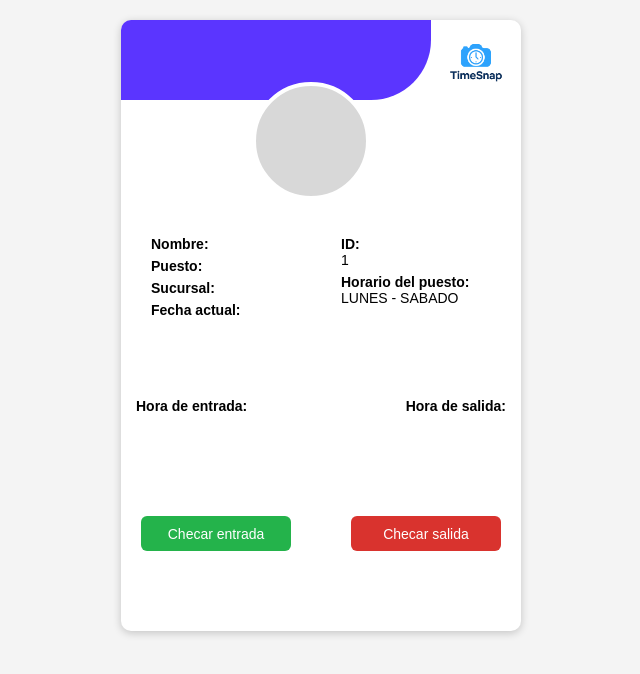
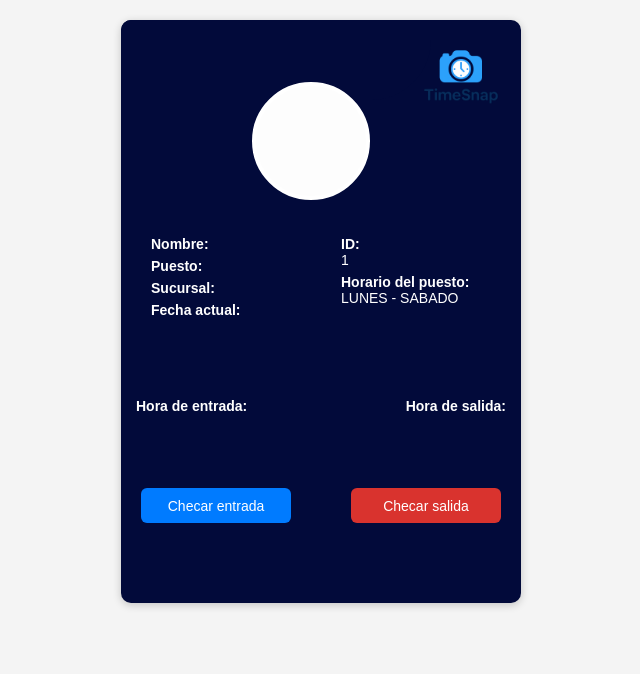
Before and after one commit to CarlosEstra/Timesnap1, a plain HTML site: page Dashboard/dashboard.html in a window 1280 px wide. Shown: the whole page, without its empty margins (319-959 px from the left). Drawn offline with Linux system fonts and the light colour scheme.

Commit message:
CAMBIO DISEÑO

```diff
--- a/Dashboard/dashboard.css
+++ b/Dashboard/dashboard.css
@@ -8,28 +8,33 @@ body {
 }
 
 .card {
-    background: white;
+    background: #020a3a;
     width: 400px;
+    height: 100%;
     border-radius: 10px;
     padding-bottom: 80px;
     box-shadow: 0 2px 8px rgba(0,0,0,0.2);
     overflow: hidden;
     margin-bottom: 50px;
+
 }
 
 .header {
-    background: #5b35ff;
+    background: #020a3a;
+    margin-bottom: 50px;
     height: 80px;
     width: 500px;
     position: relative;
     margin-left: -190px;
     border-bottom-right-radius:60px;
+    color: #f4f4f4;
+
 }
 
 .profile-pic {
     width: 110px;
     height: 110px;
-    background: #d8d8d8;
+    background: #fdfdfd;
     border-radius: 50%;
     margin-left: 130px;
     position: absolute;
@@ -43,7 +48,7 @@ body {
     position: absolute;
     right: 10px;
     top: 10px;
-    width: 70px;
+    width: 100px;
     margin-right:  -90px;
 }
 
@@ -53,6 +58,7 @@ body {
     display: flex;
     justify-content: space-between;
     padding: 10px;
+    color: #ffffff;
 }
 
 .column-left, .column-right {
@@ -67,6 +73,7 @@ body {
     padding: 18px 15px;
     margin-top: -60px;
     font-size: 14px;
+    color: #ffffff;
 }
 
 p {
@@ -89,18 +96,35 @@ span {
     padding: 5px;
     border: none;
     height: 35px;
-    margin-top: -2px;
+    margin-top: -30px;
     font-size: 14px;
     border-radius: 6px;
     cursor: pointer;
-    color: white;
+    color: #ffffff;
 }
 
 .entrada {
-    background: #24b34b;
+    background: #007bff;
 
 }
 
 .salida {
     background: #d9332e;
 }
+
+/* Adaptación para pantallas pequeñas */
+@media (max-width: 400px) {
+  .title {
+    font-size: 22px;
+  }
+
+  .logo {
+    width: 70px;
+    height: 70px;
+  }
+
+  input,
+  button {
+    font-size: 15px;
+  }
+}
--- a/login.css
+++ b/login.css
@@ -21,6 +21,10 @@
   width: 120px;
   height: 120px;
   margin-bottom: -20px;
+  border-radius: 10px;
+  border:solid 2px;
+  border-color:#020a3a;
+  background-color: #fafafa;
 
 }
 
--- a/registrar_entrada/registrar_entrada.css
+++ b/registrar_entrada/registrar_entrada.css
@@ -4,7 +4,7 @@
   align-items: center;
   text-align: center;
   font-family: 'Arial', sans-serif;
-  background-color: white;
+  background-color: #020a3a;
   width: 400px;
   height: 700px;
   margin: 2rem auto;
@@ -13,15 +13,20 @@
   padding: 20px;
   border-color:#6b2eff;
 }
+.header1 {
+  display: flex;
+  justify-content: space-between;
+  width: 100%;
+}
 
 .header {
   display: flex;
-  justify-content: center;
+  justify-content: space-between;
   align-items: center;
-  background-color: #6b2eff;
+  background-color: #007bff;
   margin-top: -20px;
   color: white;
-  width: 80%;
+  width: 100%;
   height: 60px;
   padding: 10px 50px 0px 70px;
   border-bottom-right-radius:60px;
@@ -32,13 +37,13 @@
 
 .logo {
   position: absolute;
-  top: 25px;
-  right: 485px;
-  width: 90px;    /* tamaño pequeño para que quepa */
+  top: 30px;
+  width: 90px;
   height: 90px;
+  margin-right: 50px;
   display: flex;
-  align-items: center;
-  justify-content: center;
+  align-items: relative;
+  justify-content: space-between;
   z-index: 10;
   margin: 0;
   padding: 0;
@@ -54,13 +59,14 @@
 .instruction {
   margin: 40px 10;
   margin-top: 70px;
+  color: #ffffff;
 }
 
 .camera-box {
   width: 200px;
   height: 200px;
-  border: 5px solid #6b2eff;
-  border-radius: 10px;
+  border: 5px solid #007bff;
+  border-radius: 50px;
   overflow: hidden;
   position: relative;
   background-color: transparent; /* quitar gris */
@@ -89,6 +95,7 @@ canvas {
   width: 90%;
   margin-top: 25px;
   gap: 5px;
+  color: #ffffff;
 }
 
 .buttons {
@@ -118,9 +125,9 @@ canvas {
 }
 
 .btn-photo {
-  background: #ffffff;
-  border-color: #6b2eff;
-  border: 2px solid #6b2eff;
+  background: #020a3a;
+  border-color: #007bff;
+  border: 2px solid #007bff;
   border-radius: 80%;
   margin-top: -40;
   margin-left: -0.5rem;
@@ -135,7 +142,7 @@ canvas {
 }
 
 .btn-green2{
-  background-color: #067434;
+  background-color: #007bff;
   color: white;
   border: none;
   margin-top: 15px;
--- a/registrar_salida/registrar_salida.css
+++ b/registrar_salida/registrar_salida.css
@@ -4,7 +4,7 @@
   align-items: center;
   text-align: center;
   font-family: 'Arial', sans-serif;
-  background-color: white;
+  background-color: #020a3a;
   width: 400px;
   height: 700px;
   margin: 2rem auto;
@@ -13,15 +13,20 @@
   padding: 20px;
   border-color:#6b2eff;
 }
+.header1 {
+  display: flex;
+  justify-content: space-between;
+  width: 100%;
+}
 
 .header {
   display: flex;
-  justify-content: center;
+  justify-content: space-between;
   align-items: center;
-  background-color: #6b2eff;
+  background-color: #007bff;
   margin-top: -20px;
   color: white;
-  width: 80%;
+  width: 100%;
   height: 60px;
   padding: 10px 50px 0px 70px;
   border-bottom-right-radius:60px;
@@ -31,14 +36,14 @@
 }
 
 .logo {
-  position: absolute;
-  top: 25px;
-  right: 485px;
-  width: 90px;    /* tamaño pequeño para que quepa */
+  position: flex;
+  top: 30px;
+  width: 90px;
   height: 90px;
+  margin-right: -200px;
   display: flex;
-  align-items: center;
-  justify-content: center;
+  align-items: relative;
+  justify-content: space-between;
   z-index: 10;
   margin: 0;
   padding: 0;
@@ -54,13 +59,14 @@
 .instruction {
   margin: 40px 10;
   margin-top: 70px;
+  color: #ffffff;
 }
 
 .camera-box {
   width: 200px;
   height: 200px;
-  border: 5px solid #6b2eff;
-  border-radius: 10px;
+  border: 5px solid #007bff;
+  border-radius: 50px;
   overflow: hidden;
   position: relative;
   background-color: transparent; /* quitar gris */
@@ -89,6 +95,7 @@ canvas {
   width: 90%;
   margin-top: 25px;
   gap: 5px;
+  color: #ffffff;
 }
 
 .buttons {
@@ -118,9 +125,9 @@ canvas {
 }
 
 .btn-photo {
-  background: #ffffff;
-  border-color: #6b2eff;
-  border: 2px solid #6b2eff;
+  background: #020a3a;
+  border-color: #007bff;
+  border: 2px solid #007bff;
   border-radius: 80%;
   margin-top: -40;
   margin-left: -0.5rem;
@@ -135,7 +142,7 @@ canvas {
 }
 
 .btn-green2{
-  background-color: #067434;
+  background-color: #007bff;
   color: white;
   border: none;
   margin-top: 15px;
```
Also changed, not shown: Dashboard/dashboard.html (+0 -1 lines), index.html (+0 -1 lines), registrar_salida/registrar_salida.html (+4 -5 lines).
